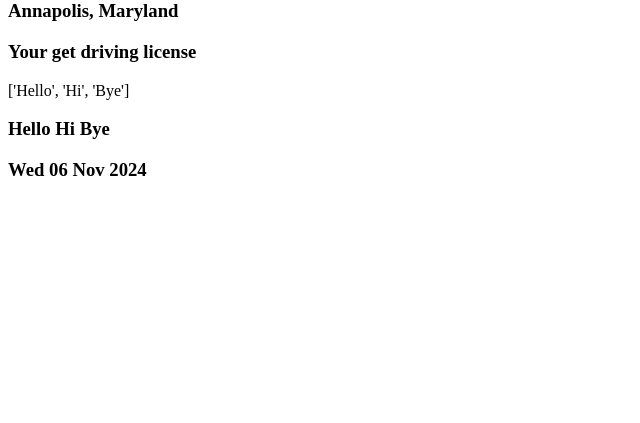
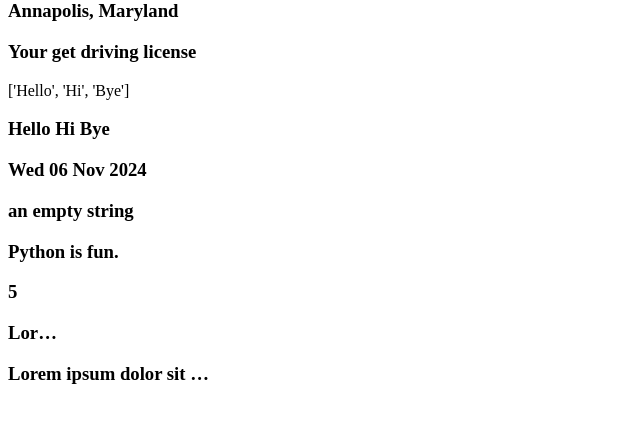
Before and after one commit to Arannamoy-Mondal/Django, a Django app: page / in a window 1280 px wide. Shown: the part 261-684 px from the top of the page, without its empty margins (0-640 px from the left). Run offline with Django 5.2, Linux system fonts and the light colour scheme.

Commit message:
upd project_

```diff
--- a/project_2/project_2/views.py
+++ b/project_2/project_2/views.py
@@ -3,6 +3,8 @@ import datetime
 def index(request):
     data={
         "name":"Hello World","age":20,"address":"Annapolis, Maryland","fullName":['Macbook air m1'],
-        "list":["Hello","Hi","Bye"],"time":datetime.datetime.now()
+        "list":["Hello","Hi","Bye"],"time":datetime.datetime.now(),"empty":"","truncate":"Lorem ipsum dolor sit amet, consectetur adipisicing elit. Ipsa corporis quae, fugiat, ex inventore tenetur"
+        +"delectus culpa placeat quibusdam incidunt rerum. Natus facilis ipsam velit aspernatur, temporibus error"
+        +"provident ipsum!"
     }
     return render(request,'index.html',data)
--- a/project_2/templates/index.html
+++ b/project_2/templates/index.html
@@ -30,7 +30,12 @@
     <!-- Join function it concates a list of string. This is a case sensitive function  -->
     <h3>{{list|join:" "}}</h3>
     <!-- datetime filtering -->
-     <h3>{{time| date:"D d M Y"}}</h3>
+    <h3>{{time| date:"D d M Y"}}</h3>
+    <h3>{{empty|default:"an empty string"}}</h3>
+    <h3>{{"Pythona isa funa."|cut:"a" }}</h3>
+    <h3>{{"value"|length}}</h3>
+    <h3>{{truncate|truncatechars:4}}</h3>
+    <h3>{{truncate|truncatewords:4}}</h3>
 </body>
 
 </html>
--- a/project_2/test.html
+++ b/project_2/test.html
@@ -6,7 +6,7 @@
     <title>Project2</title>
 </head>
 <body>
-    <ol style="background: white;">
+    <ol style="">
         <li style="color: black;font-size: 1.5rem;">Render templates globally</li>
         <li style="color: black;font-size: 1.5rem;">Render templates from app</li>
         <li style="color: black;font-size: 1.5rem;">Render templates from inner folder</li>
```
Also changed, not shown: project_2/Readme.md.
